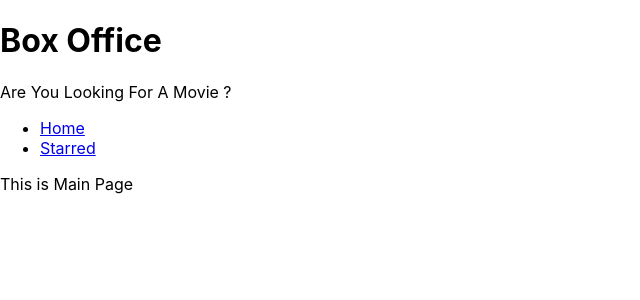
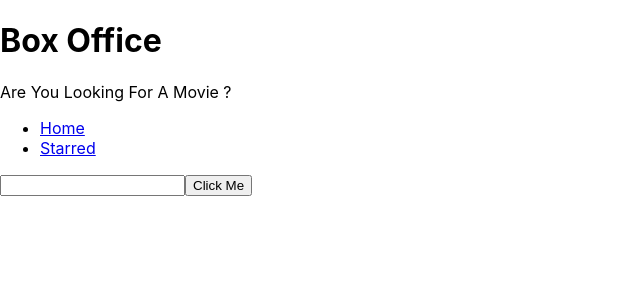
Before and after one commit to gautamrwx/movie-box-office, a React (Create React App) app: page / in a window 1280 px wide. Shown: the top 300 px of the page, without its empty margins (0-640 px from the left). Built offline with nearby package versions, Linux system fonts and the light colour scheme; the HTML template or start-up script is replaced by a standard one.

Commit message:
Implemented search box with tvmaze API

```diff
--- a/src/pages/Home.js
+++ b/src/pages/Home.js
@@ -1,8 +1,40 @@
-import React from 'react';
+import React, { useState } from 'react';
 import MainPageLayout from '../components/MainPageLayout';
 
 const Home = () => {
-  return <MainPageLayout>This is Main Page</MainPageLayout>;
+  const [input, setInput] = useState('');
+
+  const onSearch = () => {
+    fetch(`http://api.tvmaze.com/search/shows?q=${input}`)
+      .then(r => r.json())
+      .then(result => {
+        console.log(result);
+      });
+  };
+
+  const onSearchBoxChange = ev => {
+    setInput(ev.target.value);
+  };
+
+  const onKeyDown = ev => {
+    if (ev.keyCode === 13) {
+      onSearch();
+    }
+  };
+
+  return (
+    <MainPageLayout>
+      <input
+        type="text"
+        onChange={onSearchBoxChange}
+        value={input}
+        onKeyDown={onKeyDown}
+      />
+      <button type="button" onClick={onSearch}>
+        Click Me
+      </button>
+    </MainPageLayout>
+  );
 };
 
 export default Home;
```
